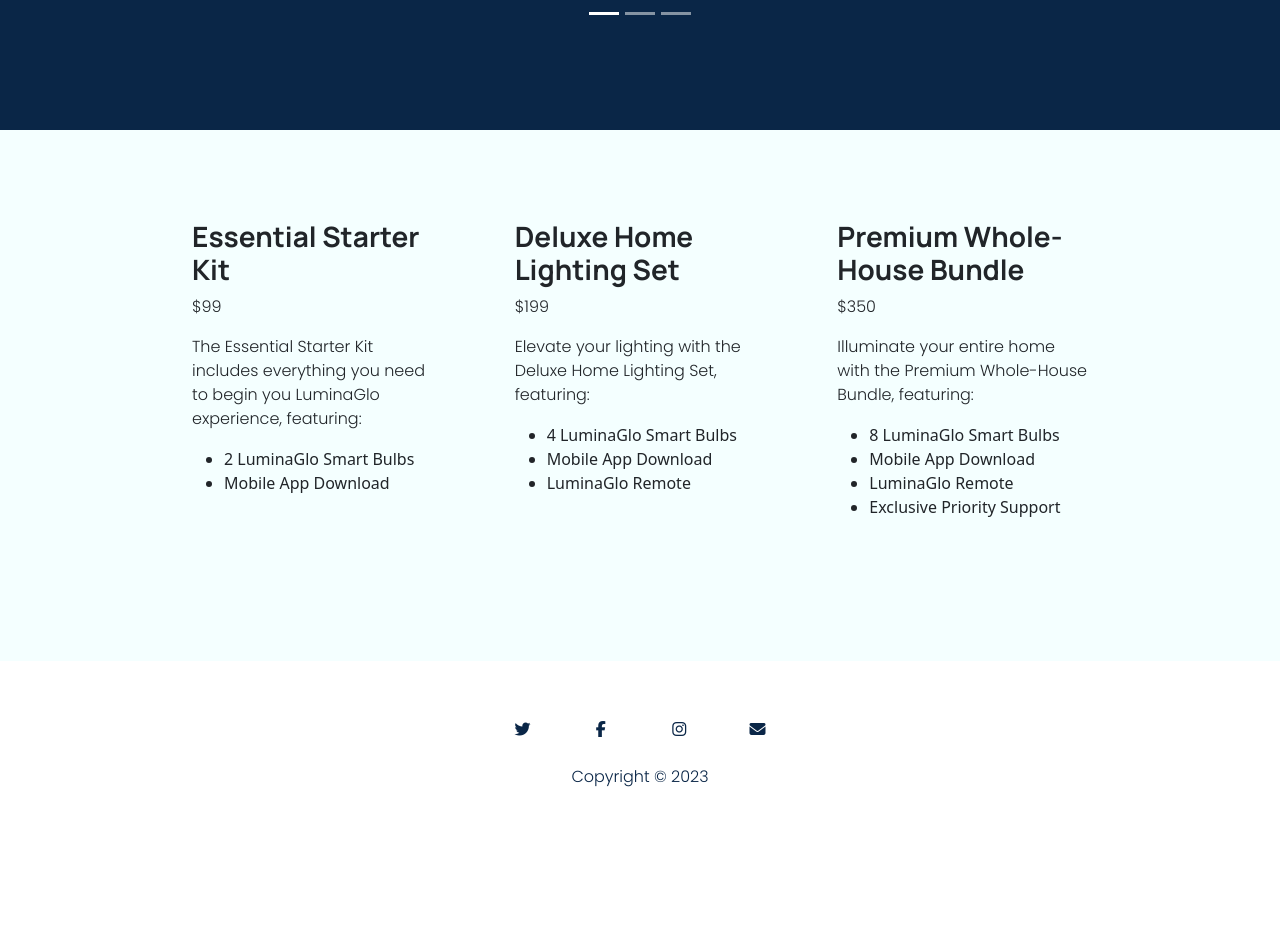
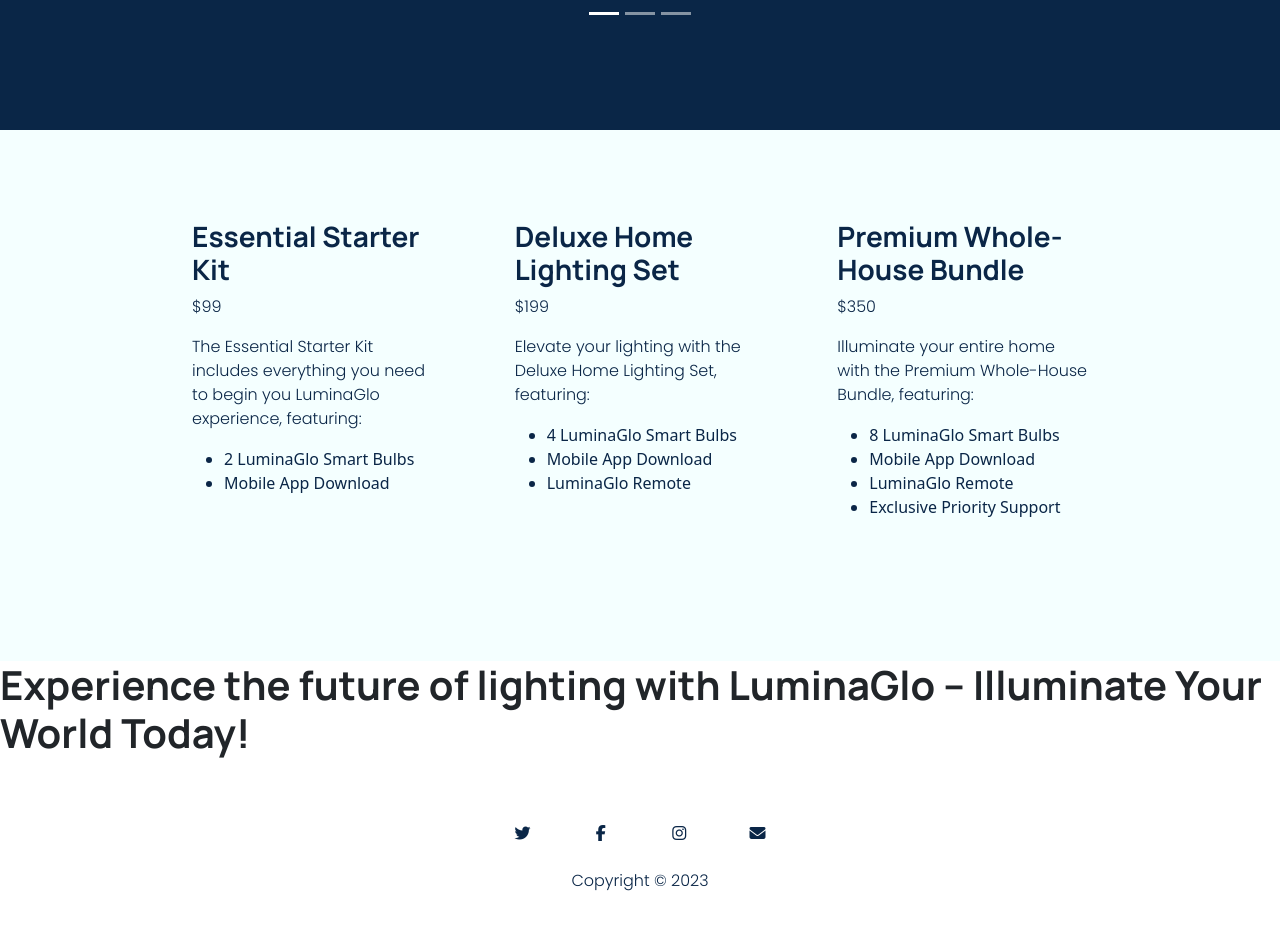
Before and after one commit to SammyG951/LuminaGlo-site, a React (Create React App) app: page / in a window 1280 px wide. Shown: the part 1780-2710 px from the top of the page. Before the commit the page ends 2641 px from the top, so only its background shows below. Built offline with nearby package versions, Linux system fonts and the light colour scheme.

Commit message:
Fixed missing text colors

```diff
--- a/public/styles.css
+++ b/public/styles.css
@@ -1,7 +1,7 @@
 
 :root {
     --clr-primary: #06172B;
-    --clr-seconday: #0A2647;
+    --clr-secondary: #0A2647;
     --clr-tertiary: #F4FFFF;
 
     --primary-font-family: 'Manrope', sans-serif;
@@ -27,7 +27,7 @@
 }
 
 footer {
-    color: var(--clr-seconday);
+    color: var(--clr-secondary);
     text-align: center;
     height: 200px;
     display: flex;
@@ -73,13 +73,14 @@
 
 #features {
     background-color: var(--clr-tertiary);
+    color: var(--clr-secondary);
     position: relative;
     z-index: 1;
     padding: 7% 10%;
 }
 
 #testimonials {
-    background-color: var(--clr-seconday);
+    background-color: var(--clr-secondary);
     padding: 7% 10%;
 }
 
@@ -102,11 +103,11 @@
 
 #packages {
     background-color: var(--clr-tertiary);
+    color: var(--clr-secondary);
     padding: 7% 15%;
 }
 
 #package-button {
-    color: var();
     font-family: var(--secondary-font-family);
     transition: all 0.2s ease-in-out;
 }
--- a/src/components/App.jsx
+++ b/src/components/App.jsx
@@ -4,6 +4,7 @@
 import Features from "./features/Features";
 import Testimonials from "./testimonials/Testimonials";
 import Packages from "./packages/Packages";
+import CTA from "./CTA";
 
 function App(){
     return(
@@ -12,6 +13,7 @@
             <Features />
             <Testimonials />
             <Packages />
+            <CTA />
             <Footer />
         </div>
     );
--- /dev/null
+++ b/src/components/CTA.jsx
@@ -0,0 +1,11 @@
+import React from "react";
+
+function CTA(){
+    return(
+        <div id="call-to-action">
+            <h1>Experience the future of lighting with LuminaGlo – Illuminate Your World Today!</h1>
+        </div>
+    );
+}
+
+export default CTA;
```
